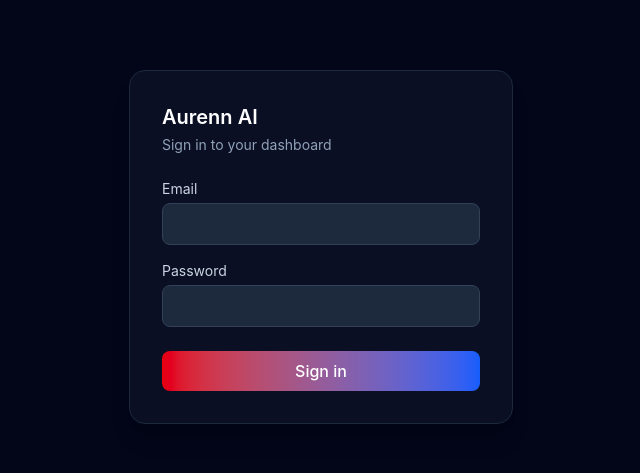
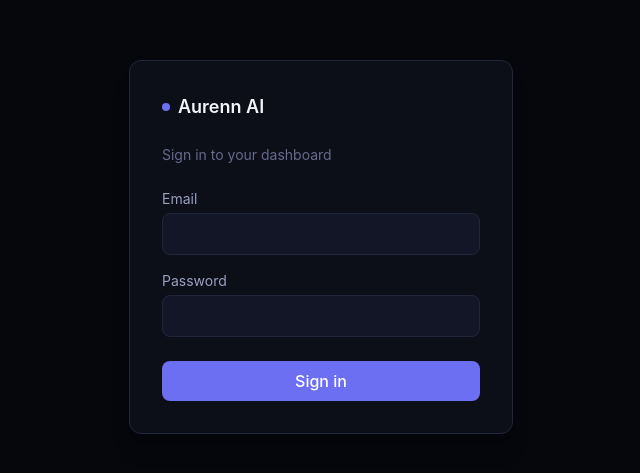
Before and after one commit to nitudevi5763-bit/aurenn-ai-platform, a Next.js app: page /login in a window 1280 px wide. Shown: the part 153-626 px from the top of the page, without its empty margins (319-959 px from the left). Built offline with nearby package versions, Linux system fonts and the light colour scheme.

Commit message:
Update page.tsx

```diff
--- a/src/app/login/page.tsx
+++ b/src/app/login/page.tsx
@@ -45,15 +45,18 @@ export default function LoginPage() {
   }
 
   return (
-    <main className="flex min-h-screen items-center justify-center bg-slate-950 px-4">
+    <main className="flex min-h-screen items-center justify-center bg-canvas px-4">
       <form
         onSubmit={handleSubmit}
-        className="w-full max-w-sm rounded-2xl border border-slate-800 bg-slate-900/60 p-8 shadow-xl"
+        className="w-full max-w-sm rounded-xl border border-border bg-surface p-8 shadow-xl"
       >
-        <h1 className="mb-1 text-xl font-semibold text-white">Aurenn AI</h1>
-        <p className="mb-6 text-sm text-slate-400">Sign in to your dashboard</p>
+        <div className="mb-6 flex items-center gap-2">
+          <span className="inline-block h-2 w-2 rounded-full bg-accent" />
+          <h1 className="text-lg font-semibold text-fg">Aurenn AI</h1>
+        </div>
+        <p className="mb-6 text-sm text-fg-subtle">Sign in to your dashboard</p>
 
-        <label className="mb-1 block text-sm text-slate-300" htmlFor="email">
+        <label className="mb-1 block text-sm text-fg-muted" htmlFor="email">
           Email
         </label>
         <input
@@ -62,10 +65,10 @@ export default function LoginPage() {
           required
           value={email}
           onChange={(e) => setEmail(e.target.value)}
-          className="mb-4 w-full rounded-lg border border-slate-700 bg-slate-800 px-3 py-2 text-white outline-none focus:border-red-500"
+          className="mb-4 w-full rounded-lg border border-border bg-surface-2 px-3 py-2 text-fg outline-none transition-colors duration-fast focus:border-accent"
         />
 
-        <label className="mb-1 block text-sm text-slate-300" htmlFor="password">
+        <label className="mb-1 block text-sm text-fg-muted" htmlFor="password">
           Password
         </label>
         <input
@@ -74,15 +77,15 @@ export default function LoginPage() {
           required
           value={password}
           onChange={(e) => setPassword(e.target.value)}
-          className="mb-6 w-full rounded-lg border border-slate-700 bg-slate-800 px-3 py-2 text-white outline-none focus:border-red-500"
+          className="mb-6 w-full rounded-lg border border-border bg-surface-2 px-3 py-2 text-fg outline-none transition-colors duration-fast focus:border-accent"
         />
 
-        {error && <p className="mb-4 text-sm text-red-400">{error}</p>}
+        {error && <p className="mb-4 text-sm text-danger">{error}</p>}
 
         <button
           type="submit"
           disabled={loading}
-          className="w-full rounded-lg bg-gradient-to-r from-red-600 to-blue-600 px-4 py-2 font-medium text-white transition hover:opacity-90 disabled:opacity-50"
+          className="w-full rounded-lg bg-accent px-4 py-2 font-medium text-white transition-colors duration-fast hover:bg-accent-hover disabled:opacity-50"
         >
           {loading ? 'Signing in…' : 'Sign in'}
         </button>
```
